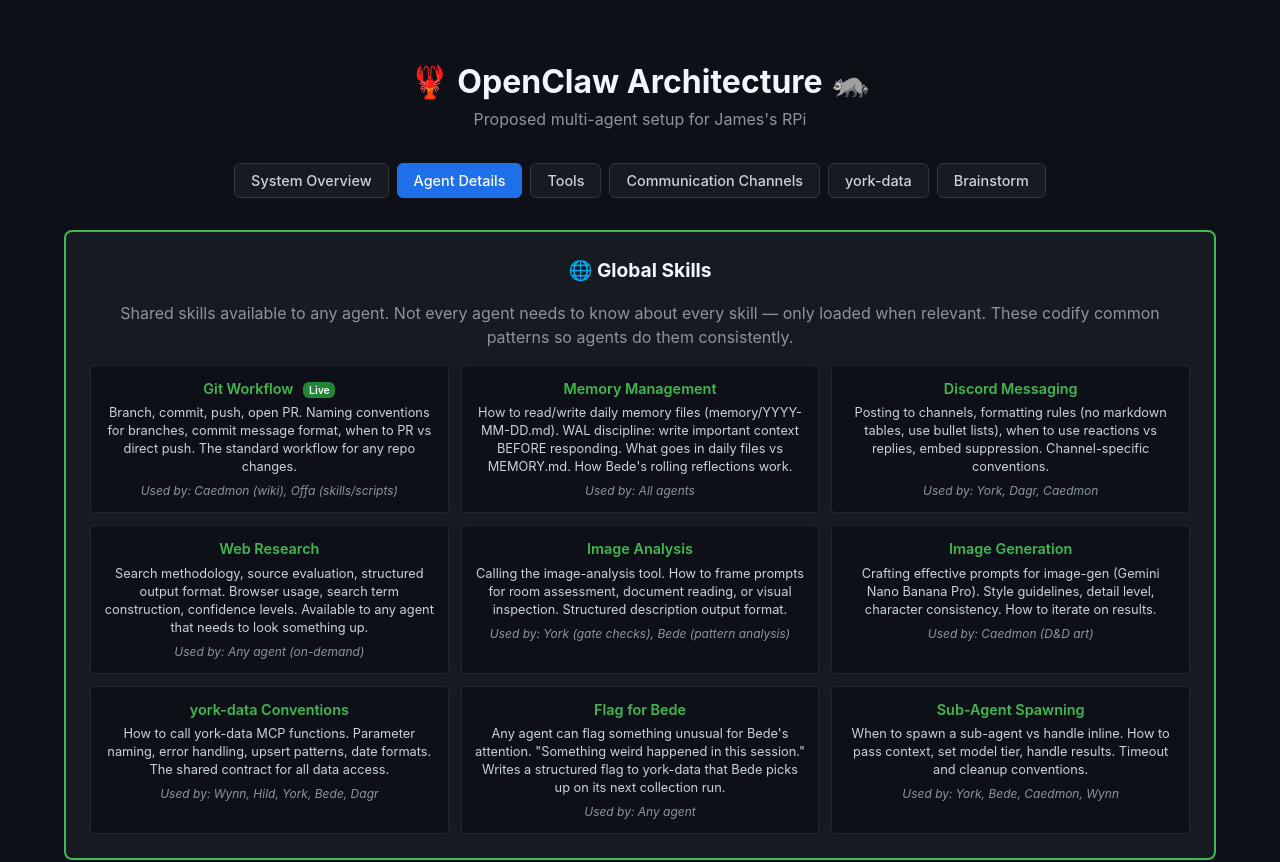
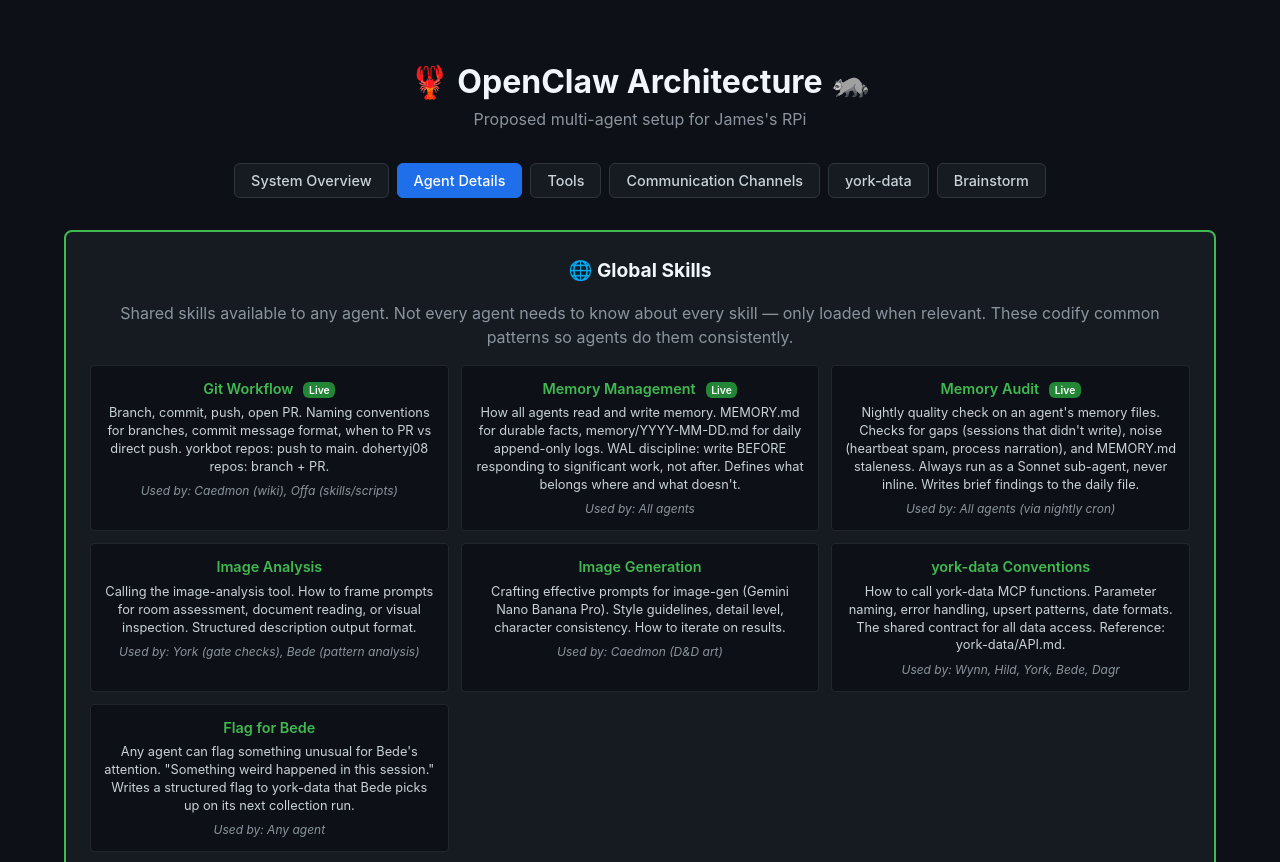
Before and after one commit to yorkbot/openclaw-architecture, a Vue app: page / in a window 1280 px wide. Shown: the top 862 px of the page. Built offline with nearby package versions, Linux system fonts and the light colour scheme.

Commit message:
Update global skills: add Memory Management + Memory Audit (Live), remove Discord Messaging, Web Research, Sub-Agent Spawning
Sub-agent spawning guidance moved to Skill Building skill.
Memory Management and Memory Audit both Live in shared-skills/.

```diff
--- a/src/views/AgentDetail.vue
+++ b/src/views/AgentDetail.vue
@@ -228,24 +228,21 @@
 const globalSkills = [
   {
     name: 'Git Workflow',
-    desc: 'Branch, commit, push, open PR. Naming conventions for branches, commit message format, when to PR vs direct push. The standard workflow for any repo changes.',
+    desc: 'Branch, commit, push, open PR. Naming conventions for branches, commit message format, when to PR vs direct push. yorkbot repos: push to main. dohertyj08 repos: branch + PR.',
     agents: 'Caedmon (wiki), Offa (skills/scripts)',
     live: true,
   },
   {
     name: 'Memory Management',
-    desc: 'How to read/write daily memory files (memory/YYYY-MM-DD.md). WAL discipline: write important context BEFORE responding. What goes in daily files vs MEMORY.md. How Bede\'s rolling reflections work.',
+    desc: 'How all agents read and write memory. MEMORY.md for durable facts, memory/YYYY-MM-DD.md for daily append-only logs. WAL discipline: write BEFORE responding to significant work, not after. Defines what belongs where and what doesn\'t.',
     agents: 'All agents',
+    live: true,
   },
   {
-    name: 'Discord Messaging',
-    desc: 'Posting to channels, formatting rules (no markdown tables, use bullet lists), when to use reactions vs replies, embed suppression. Channel-specific conventions.',
-    agents: 'York, Dagr, Caedmon',
-  },
-  {
-    name: 'Web Research',
-    desc: 'Search methodology, source evaluation, structured output format. Browser usage, search term construction, confidence levels. Available to any agent that needs to look something up.',
-    agents: 'Any agent (on-demand)',
+    name: 'Memory Audit',
+    desc: 'Nightly quality check on an agent\'s memory files. Checks for gaps (sessions that didn\'t write), noise (heartbeat spam, process narration), and MEMORY.md staleness. Always run as a Sonnet sub-agent, never inline. Writes brief findings to the daily file.',
+    agents: 'All agents (via nightly cron)',
+    live: true,
   },
   {
     name: 'Image Analysis',
@@ -259,18 +256,13 @@ const globalSkills = [
   },
   {
     name: 'york-data Conventions',
-    desc: 'How to call york-data MCP functions. Parameter naming, error handling, upsert patterns, date formats. The shared contract for all data access.',
+    desc: 'How to call york-data MCP functions. Parameter naming, error handling, upsert patterns, date formats. The shared contract for all data access. Reference: york-data/API.md.',
     agents: 'Wynn, Hild, York, Bede, Dagr',
   },
   {
     name: 'Flag for Bede',
     desc: 'Any agent can flag something unusual for Bede\'s attention. "Something weird happened in this session." Writes a structured flag to york-data that Bede picks up on its next collection run.',
     agents: 'Any agent',
-  },
-  {
-    name: 'Sub-Agent Spawning',
-    desc: 'When to spawn a sub-agent vs handle inline. How to pass context, set model tier, handle results. Timeout and cleanup conventions.',
-    agents: 'York, Bede, Caedmon, Wynn',
   },
 ]
 
```
